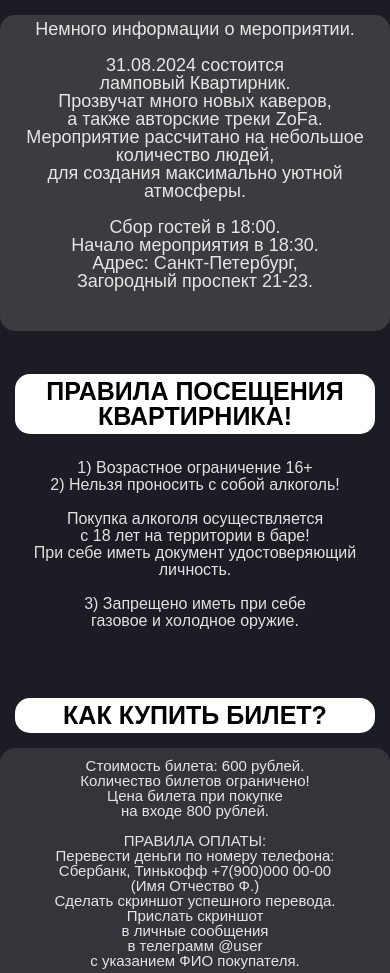
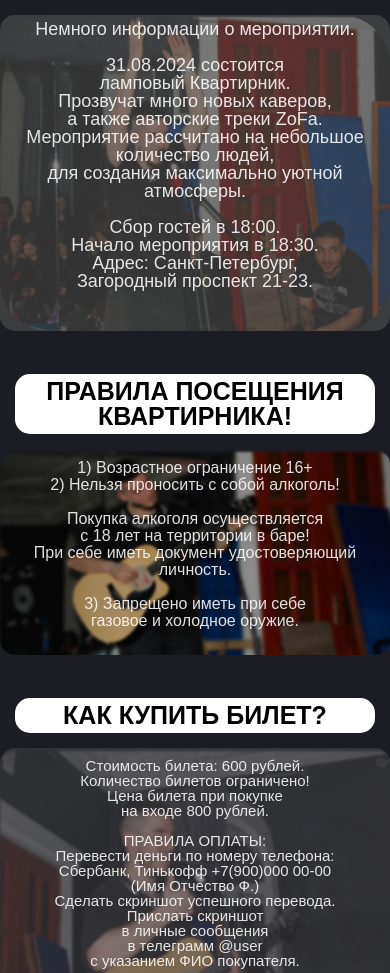
Before and after one commit to KAA-official/ZoFa_Concert.github.io, a plain HTML site: page index.html in a window 390 px wide. Shown: the part 864-1837 px from the top of the page. Drawn offline with Linux system fonts and the light colour scheme; a web font is replaced by a local one.

Commit message:
style.css

```diff
--- a/style.css
+++ b/style.css
@@ -46,7 +46,7 @@ section {
 /*________HERO________*/
 
 .hero {
-    background-image: url('assets/hero2.png');
+    background-image: url('hero2.png');
     height: 666.8px;
 }
 
@@ -72,7 +72,7 @@ section {
 
 @media (max-width: 768px) {
     .hero {
-        background-image: url('assets/hero3.png');
+        background-image: url('hero3.png');
         height: 339px;
     }
 
@@ -120,7 +120,7 @@ section {
 /*________PAY________*/
 
 .pay {
-    background-image: url('assets/pay2.png');
+    background-image: url('pay2.png');
     height: 622.51px;
     border-radius: 50px;
 }
@@ -156,7 +156,7 @@ section {
 
 @media (max-width: 768px) {
     .pay {
-        background-image: url('assets/pay3.png');
+        background-image: url('pay3.png');
         height: 331px;
         border-radius: 15px;
     }
@@ -184,7 +184,7 @@ section {
 /*________SECOND________*/
 
 .second__content {
-    background-image: url('assets/second2.png');
+    background-image: url('second2.png');
     height: 616.77px;
     border-radius: 50px;
 }
@@ -214,7 +214,7 @@ section {
 
 @media (max-width: 768px) {
     .second__content {
-        background-image: url('assets/second3.png');
+        background-image: url('second3.png');
         height: 316px;
         border-radius: 50px;
     }
@@ -242,7 +242,7 @@ section {
 /*________THIRD________*/
 
 .third__content {
-    background-image: url('assets/third2.png');
+    background-image: url('third2.png');
     height: 537.56px;
     border-radius: 50px;
 }
@@ -266,7 +266,7 @@ section {
 
 @media (max-width: 768px) {
     .third__content {
-        background-image: url('assets/third3.png');
+        background-image: url('third3.png');
         height: 206px;
         border-radius: 15px;
     }
@@ -289,7 +289,7 @@ section {
 /*________FOURTH________*/
 
 .fourth__content {
-    background-image: url('assets/fourth2.png');
+    background-image: url('fourth2.png');
     height: 647.94px;
     border-radius: 50px;
 }
@@ -319,7 +319,7 @@ section {
 
 @media (max-width: 768px) {
     .fourth__content {
-        background-image: url('assets/fourth3.png');
+        background-image: url('fourth3.png');
         border-radius: 15px;
         height: 290px;
     }
```
